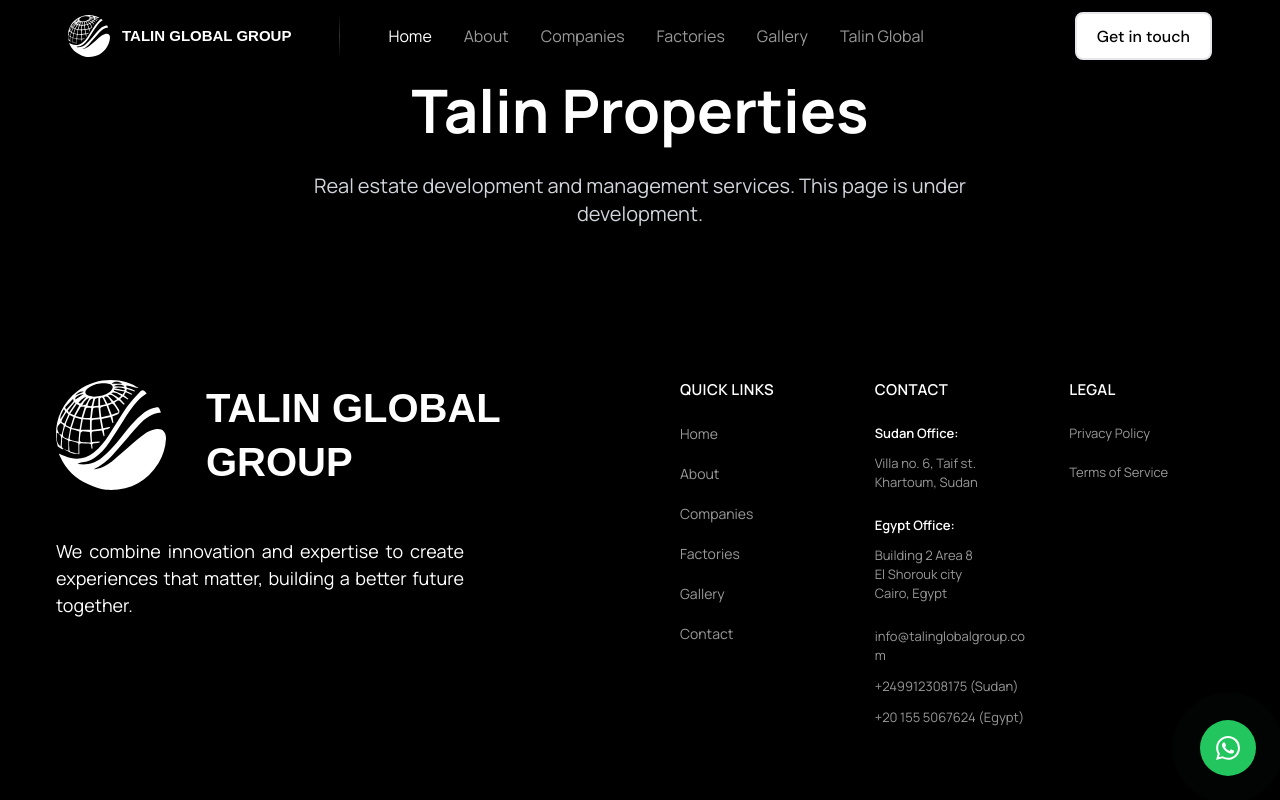
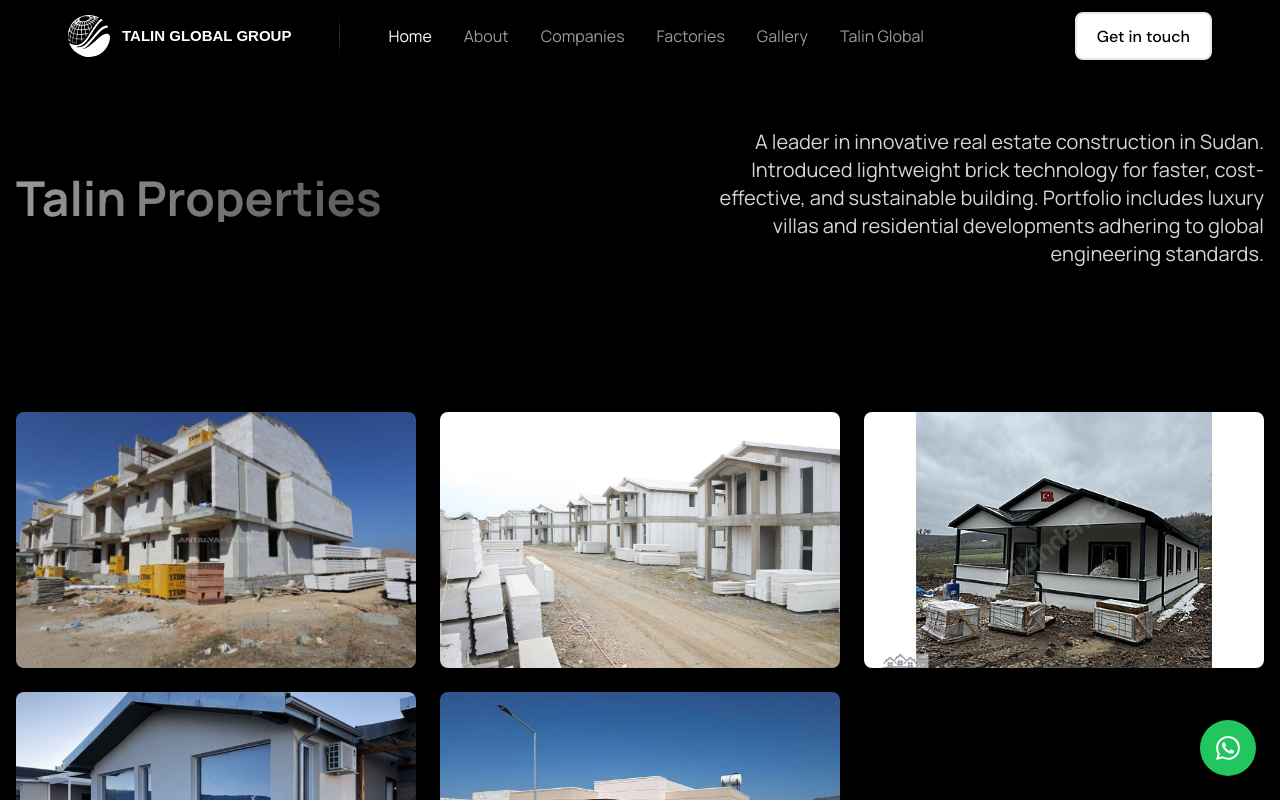
Before and after one commit to acuteangleTech/Talin-site, a Next.js app: page /talin-properties in a window 1280 px wide. Shown: the top 800 px of the page. Built offline with nearby package versions, Linux system fonts and the light colour scheme; a web font is replaced by a local one.

Commit message:
properties images added

```diff
--- a/src/app/talin-properties/page.jsx
+++ b/src/app/talin-properties/page.jsx
@@ -4,22 +4,79 @@
 import Footer from '@/components/sections/Footer';
 
 const TalinPropertiesPage = () => {
+  const realEstateImages = [
+    {
+      id: 1,
+      src: '/real state/WhatsApp Image 2025-08-16 at 11.01.59 PM.jpeg',
+      alt: 'Real Estate Development',
+    },
+    {
+      id: 2,
+      src: '/real state/WhatsApp Image 2025-08-16 at 11.01.58 PM (1).jpeg',
+      alt: 'Real Estate Construction',
+    },
+    {
+      id: 3,
+      src: '/real state/WhatsApp Image 2025-08-16 at 11.01.58 PM.jpeg',
+      alt: 'Real Estate Project',
+    },
+    {
+      id: 4,
+      src: '/real state/WhatsApp Image 2025-08-16 at 11.01.57 PM (1).jpeg',
+      alt: 'Real Estate Portfolio',
+    },
+    {
+      id: 5,
+      src: '/real state/WhatsApp Image 2025-08-16 at 11.01.57 PM.jpeg',
+      alt: 'Real Estate Innovation',
+    }
+  ];
+
   return (
     <div className="w-full min-h-screen">
       <div className="relative">
         <Header />
       </div>
       <main className="bg-global-1">
-        <section className="py-20 px-4">
-          <div className="max-w-7xl mx-auto text-center">
-            <h1 className="text-5xl md:text-6xl font-bold text-white mb-8">
-              Talin Properties
-            </h1>
-            <p className="text-xl text-gray-300 max-w-3xl mx-auto">
-              Real estate development and management services. This page is under development.
-            </p>
+        <section className="pt-32 py-20 px-4">
+          <div className="max-w-7xl mx-auto">
+            <div className="flex flex-col lg:flex-row gap-8 lg:gap-16 items-start lg:items-center">
+              <div className="w-full lg:w-1/2">
+                <h1 className="text-3xl md:text-4xl lg:text-5xl font-bold leading-tight text-left whitespace-nowrap bg-gradient-to-r from-[#979797] to-[#333333] bg-clip-text text-transparent">
+                  Talin Properties
+                </h1>
+              </div>
+              <div className="w-full lg:w-1/2">
+                <p className="text-xl text-gray-300 text-right">
+                  A leader in innovative real estate construction in Sudan. Introduced lightweight brick technology for faster, cost-effective, and sustainable building. Portfolio includes luxury villas and residential developments adhering to global engineering standards.
+                </p>
+              </div>
+            </div>
           </div>
         </section>
+
+        {/* Real Estate Images Grid */}
+        <section className="bg-global-1 pt-16 pb-16 px-4">
+          <div className="max-w-7xl mx-auto">
+            <div className="grid grid-cols-1 md:grid-cols-3 gap-4 md:gap-6">
+              {realEstateImages.map((image) => (
+                <div
+                  key={image.id}
+                  className="group cursor-pointer transition-transform duration-300 hover:scale-105"
+                >
+                  <div className="relative overflow-hidden rounded-lg shadow-lg">
+                    <img
+                      src={image.src}
+                      alt={image.alt}
+                      className="w-full h-64 object-cover transition-transform duration-300 group-hover:scale-110"
+                    />
+                  </div>
+                </div>
+              ))}
+            </div>
+          </div>
+        </section>
+
         <Footer />
       </main>
     </div>
```
